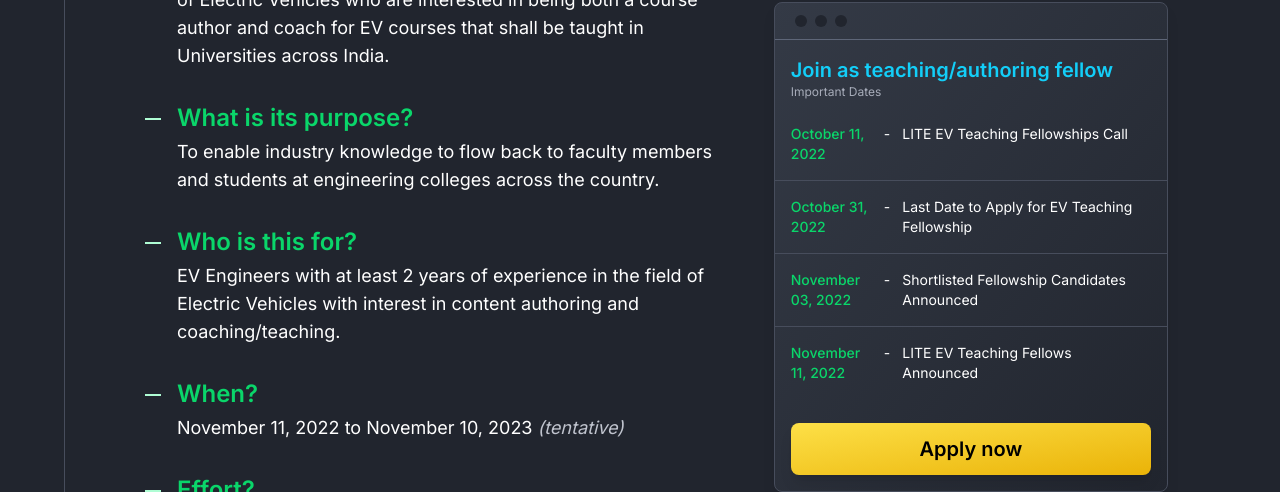
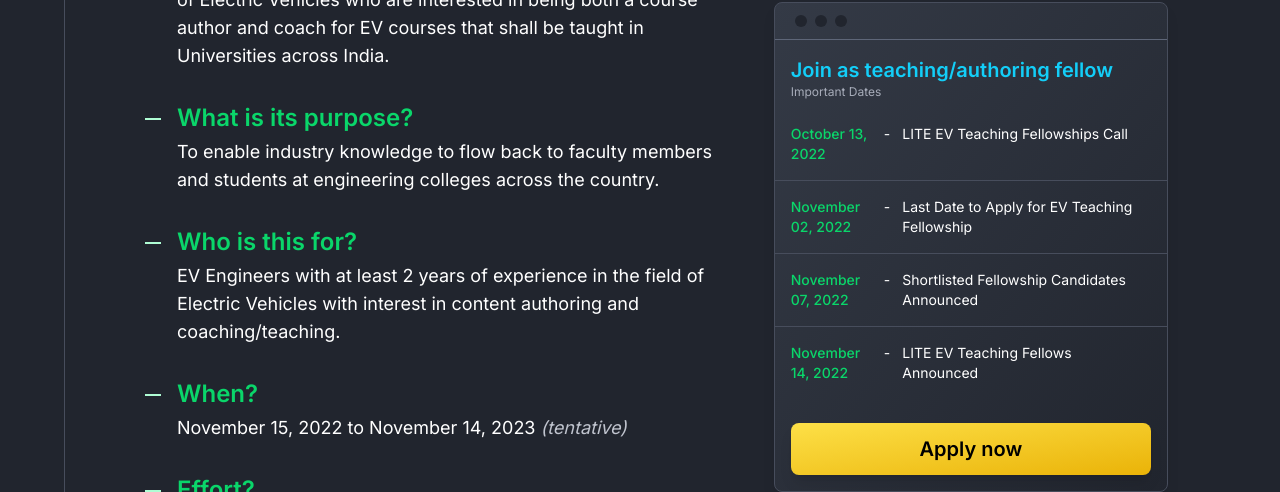
Before and after one commit to reenas/ev.pupilfirst.org, a Next.js app: page /teaching-fellowship in a window 1280 px wide. Shown: the part 1460-1952 px from the top of the page. Built offline with nearby package versions, Linux system fonts and the light colour scheme.

Commit message:
Update schdeule on teaching-fellowship (#11)

```diff
--- a/pages/teaching-fellowship.js
+++ b/pages/teaching-fellowship.js
@@ -158,7 +158,7 @@
                 title="When?"
                 content={
                   <p>
-                    November 11, 2022 to November 10, 2023{" "}
+                    November 15, 2022 to November 14, 2023{" "}
                     <span className="italic text-gray-300">(tentative)</span>
                   </p>
                 }
@@ -243,19 +243,19 @@
                     </p>
                     <div className="text-xs md:text-sm mt-2 divide-y divide-gray-700">
                       <DateAndContent
-                        date="October 11, 2022"
+                        date="October 13, 2022"
                         content="LITE EV Teaching Fellowships Call"
                       />
                       <DateAndContent
-                        date="October 31, 2022"
+                        date="November 02, 2022"
                         content="Last Date to Apply for EV Teaching Fellowship"
                       />
                       <DateAndContent
-                        date="November 03, 2022"
+                        date="November 07, 2022"
                         content="Shortlisted Fellowship Candidates Announced"
                       />
                       <DateAndContent
-                        date="November 11, 2022"
+                        date="November 14, 2022"
                         content="LITE EV Teaching Fellows Announced"
                       />
                     </div>
@@ -401,19 +401,19 @@
         <SectionWithHeading heading="Schedule">
           <div className="bg-gray-800 border border-gray-700 rounded-lg divide-y divide-gray-700">
             <DateAndContent
-              date="October 11, 2022"
+              date="October 13, 2022"
               content="LITE EV Teaching Fellowships Call"
             />
             <DateAndContent
-              date="October 31, 2022"
+              date="November 02, 2022"
               content="Last Date to Apply for EV Teaching Fellowship"
             />
             <DateAndContent
-              date="November 03, 2022"
+              date="November 07, 2022"
               content="Shortlisted Fellowship Candidates Announced"
             />
             <DateAndContent
-              date="November 11, 2022"
+              date="November 14, 2022"
               content="LITE EV Teaching Fellows Announced"
             />
           </div>
@@ -447,7 +447,7 @@
               </svg>
             </div>
             <p className="text-lg">
-              <span className="font-semibold">31 October 2022:</span> The last
+              <span className="font-semibold">02 November 2022:</span> The last
               date to apply for LITE EV Teaching Fellowships.
             </p>
           </div>
```
